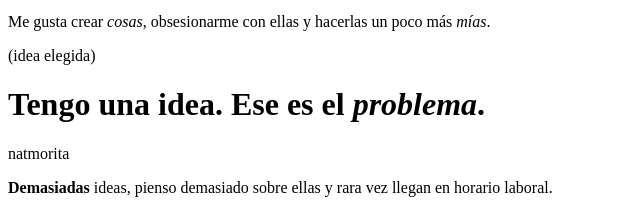
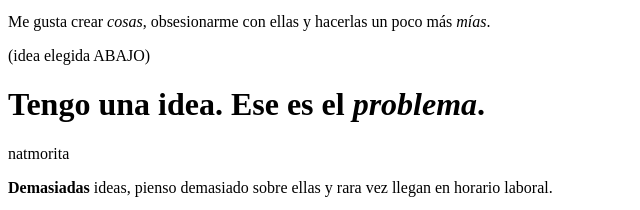
Before and after one commit to natmorita/natmorita, a plain HTML site: page index.html in a window 1280 px wide. Shown: the part 557-767 px from the top of the page, 0-640 px from the left. Drawn offline with Linux system fonts and the light colour scheme.

Commit message:
fix formatting in index.html for improved clarity and consistency

```diff
--- a/index.html
+++ b/index.html
@@ -26,7 +26,7 @@
     <p><strong>Demasiadas</strong> ideas, pienso demasiado sobre ellas y rara vez llegan en horario laboral.</p>
     <p>Me gusta crear <em>cosas</em>, obsesionarme con ellas y hacerlas un poco más <em>mías</em>.</p>
 
-    <p>(idea elegida)</p>
+    <p>(idea elegida ABAJO)</p>
    <h1>Tengo una idea. Ese es el <em>problema</em>.</h1>
    <p>natmorita</p>
    <p><strong>Demasiadas</strong> ideas, pienso demasiado sobre ellas y rara vez llegan en horario laboral.</p>
```
